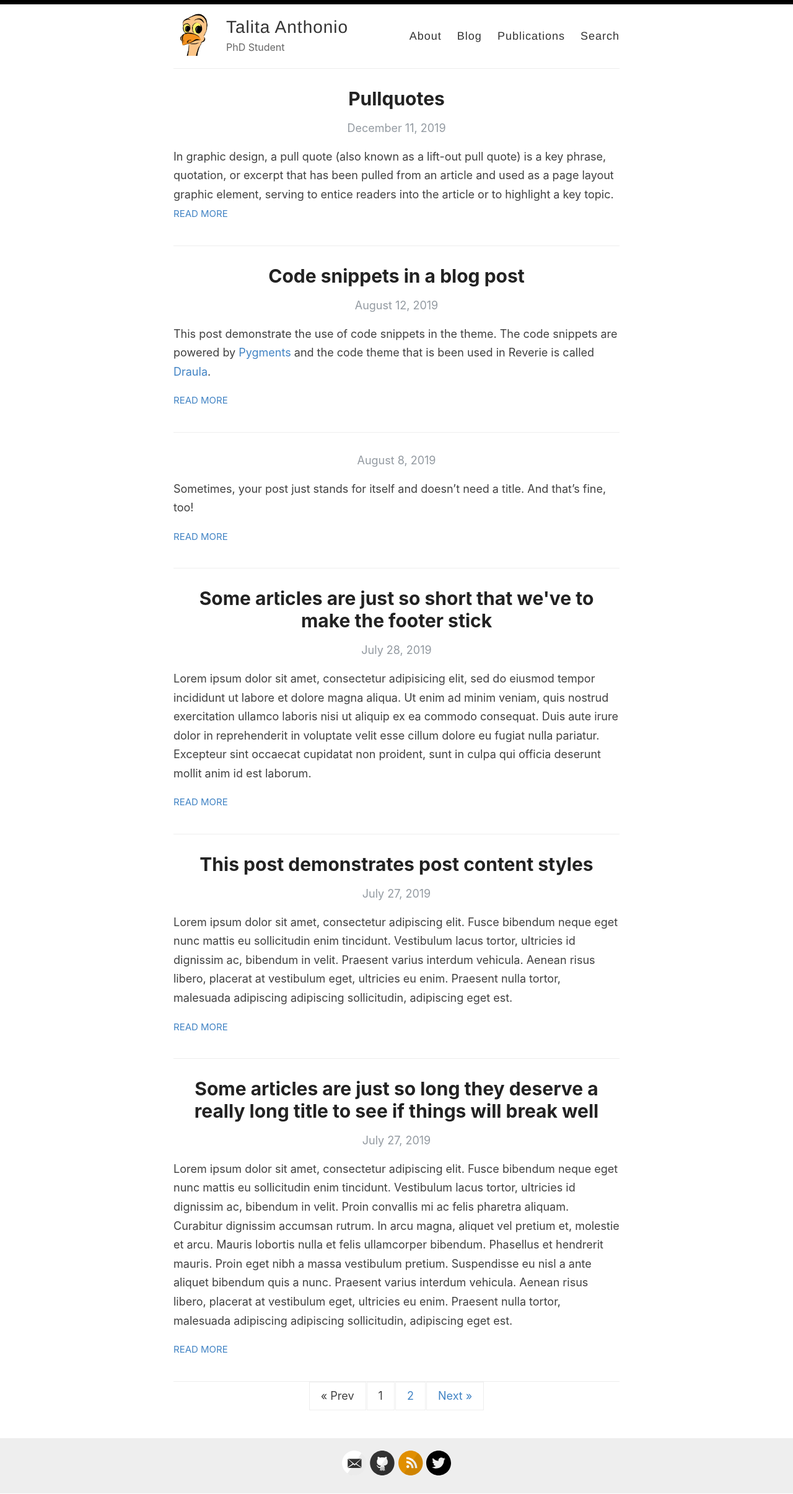
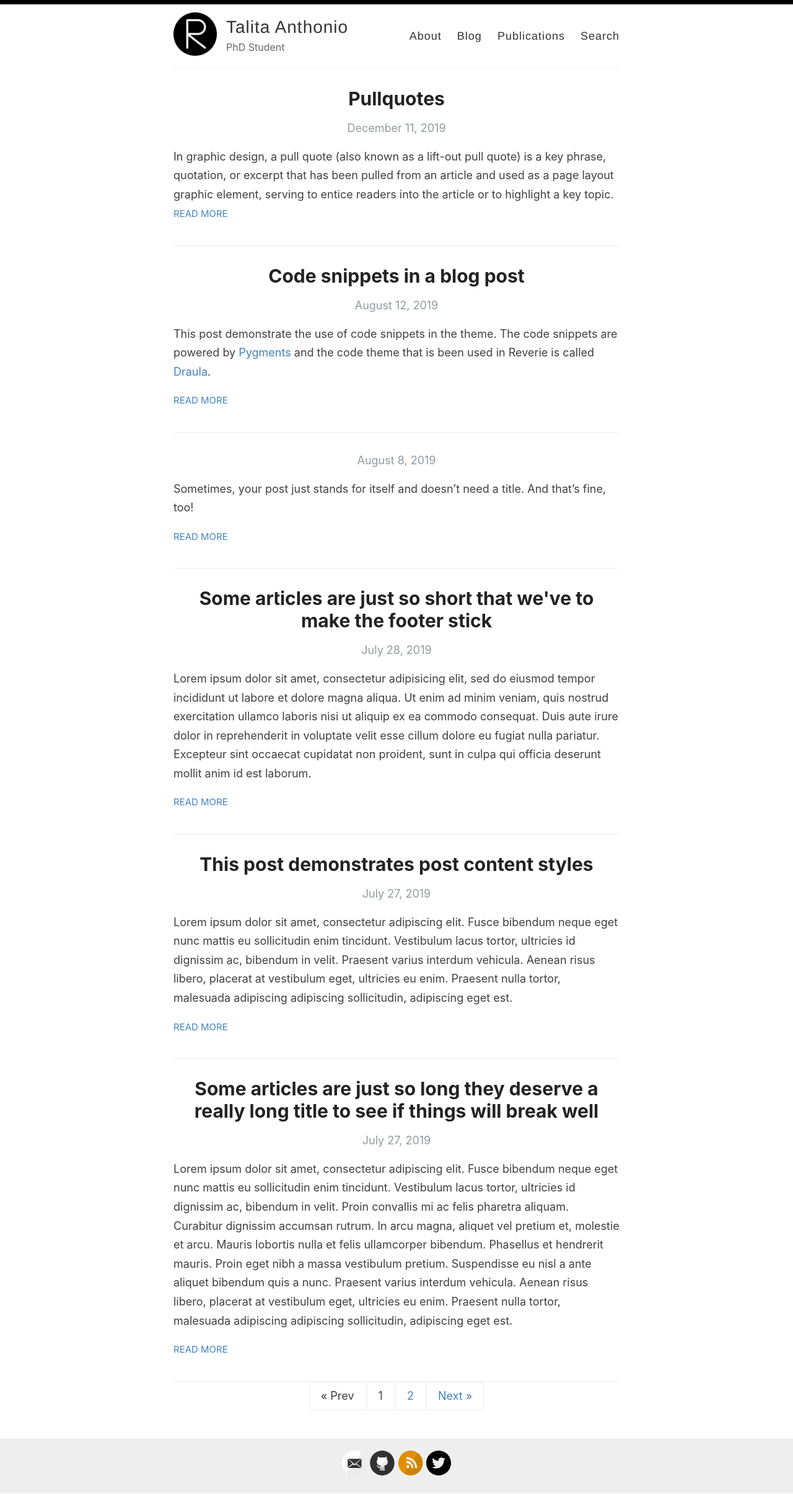
Before and after one commit to TalitaAnthonio/talita-anthonio.github.io, a Jekyll site: the page built from index.html, in a window 1280 px wide. Shown: the whole page at 62% size. Built offline with Jekyll 4.4.1, drawn with Linux system fonts in a browser that asks for light colours; the list of posts is cut into pages by our own code.

Commit message:
Update _config.yml

```diff
--- a/_config.yml
+++ b/_config.yml
@@ -12,7 +12,7 @@ author: Talita Kloppenburg-Anthonio
 description: PhD Student
 
 # URL of your avatar or profile pic (you could use your GitHub profile pic)
-avatar: /images/me.png
+avatar: /images/reverie.png
 
 #
 # Flags below are optional
```
